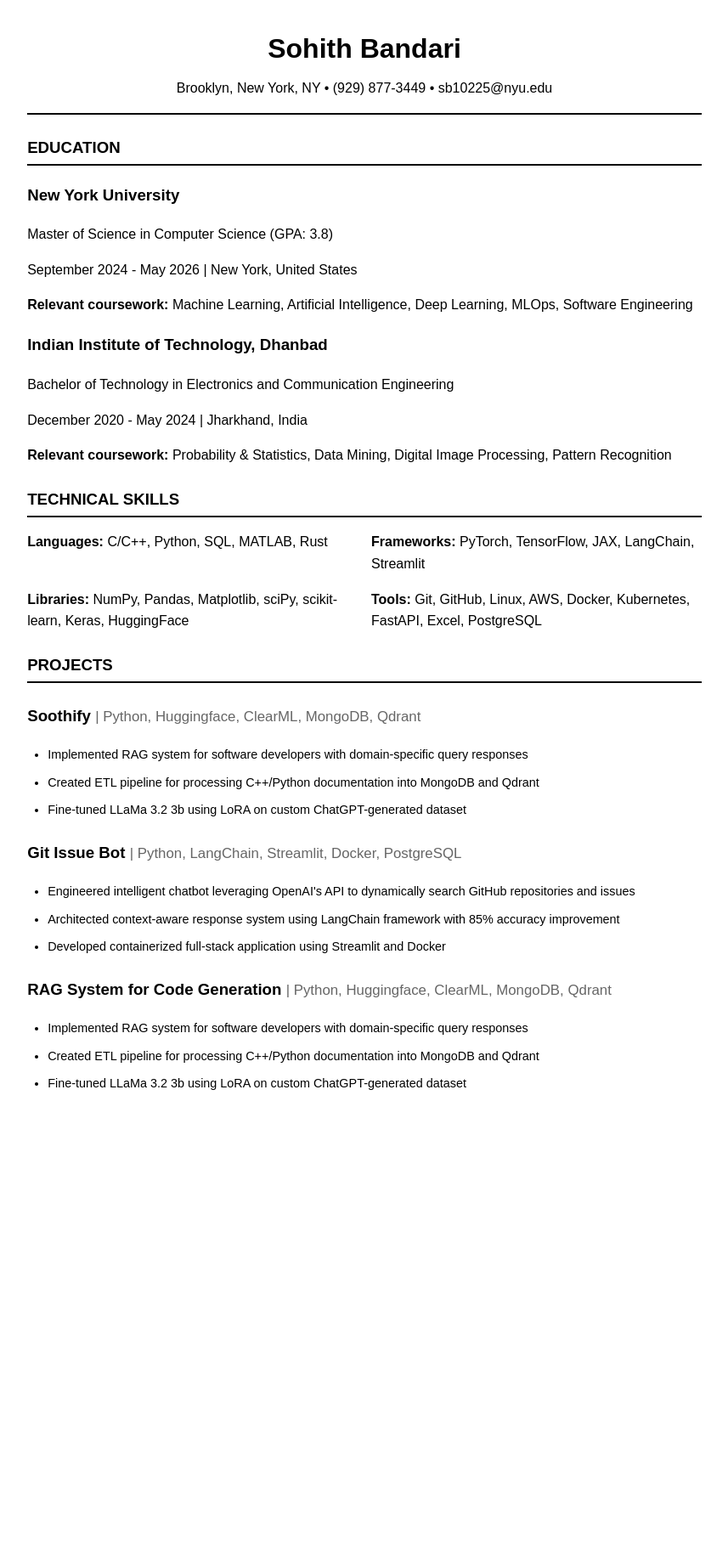
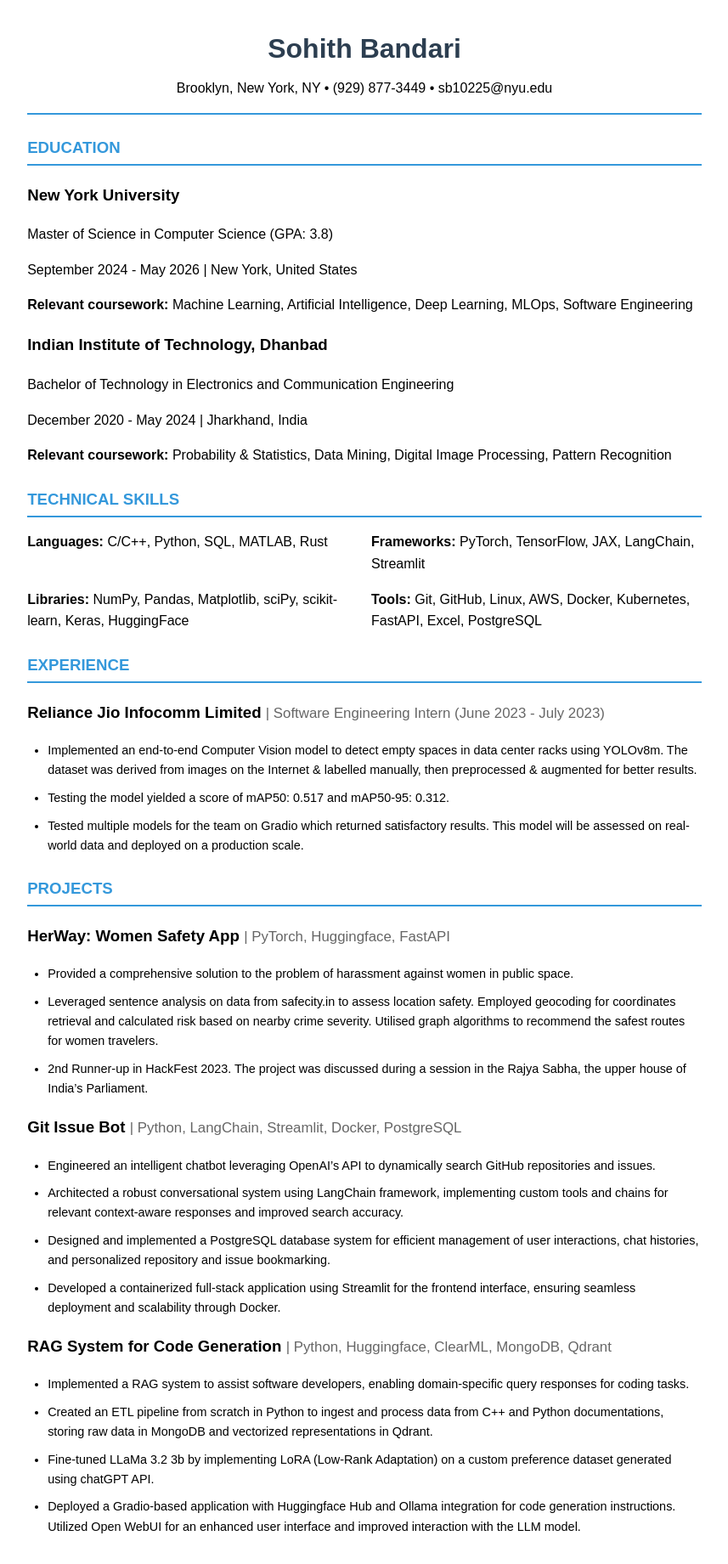
Before and after one commit to Billa-Man/swe-assignment-1, a Django app: page / in a window 1280 px wide. Shown: the whole page at 85% size, without its empty margins (211-1068 px from the left). Before the commit the page ends 1283 px from the top, so only its background shows below. Run offline with Django 5.2, Linux system fonts and the light colour scheme.

Commit message:
almost done

```diff
--- a/resume_project/resume_site/converter/static/converter/resume.css
+++ b/resume_project/resume_site/converter/static/converter/resume.css
@@ -10,19 +10,19 @@ body {
     text-align: center;
     margin-bottom: 1.5rem;
     padding-bottom: 1rem;
-    border-bottom: 2px solid #000000;
+    border-bottom: 2px solid #3498db;
 }
 
 h1 {
     font-size: 24pt;
-    color: #000000;
+    color: #2c3e50;
     margin-bottom: 0.5rem;
 }
 
 h2 {
-    color: #000000;
+    color: #3498db;
     font-size: 14pt;
-    border-bottom: 2px solid #000000;
+    border-bottom: 2px solid #3498db;
     padding-bottom: 0.3rem;
     margin-top: 1.5rem;
 }
@@ -39,7 +39,7 @@ h2 {
 }
 
 .project-item {
-    margin: 1.5rem 0;
+    margin: 1.2rem 0;
 }
 
 .tech-stack {
--- a/resume_project/resume_site/converter/templates/converter/resume.html
+++ b/resume_project/resume_site/converter/templates/converter/resume.html
@@ -2,7 +2,7 @@
 <!DOCTYPE html>
 <html>
 <head>
-    <title>John Doe - Machine Learning Engineer</title>
+    <title>Sohith Bandari - Machine Learning Engineer</title>
     <link rel="stylesheet" href="{% static 'converter/resume.css' %}">
 </head>
 <body>
@@ -61,34 +61,49 @@
         </div>
     </section>
 
+    <!-- Experience Section -->
+    <section class="projects">
+        <h2>EXPERIENCE</h2>
+        <div class="project-item">
+            <h3>Reliance Jio Infocomm Limited <span class="tech-stack">| Software Engineering Intern (June 2023 - July 2023)</span></h3>
+            <ul>
+                <li>Implemented an end-to-end Computer Vision model to detect empty spaces in data center racks using YOLOv8m. The dataset was derived from images on the Internet & labelled manually, then preprocessed & augmented for better results.</li>
+                <li>Testing the model yielded a score of mAP50: 0.517 and mAP50-95: 0.312.</li>
+                <li>Tested multiple models for the team on Gradio which returned satisfactory results. This model will be assessed on real-world data and deployed on a production scale.</li>
+            </ul>
+        </div>
+    </section>
+
     <!-- Projects Section -->
     <section class="projects">
         <h2>PROJECTS</h2>
 
         <div class="project-item">
-            <h3>Soothify <span class="tech-stack">| Python, Huggingface, ClearML, MongoDB, Qdrant</span></h3>
+            <h3>HerWay: Women Safety App <span class="tech-stack">| PyTorch, Huggingface, FastAPI</span></h3>
             <ul>
-                <li>Implemented RAG system for software developers with domain-specific query responses</li>
-                <li>Created ETL pipeline for processing C++/Python documentation into MongoDB and Qdrant</li>
-                <li>Fine-tuned LLaMa 3.2 3b using LoRA on custom ChatGPT-generated dataset</li>
+                <li>Provided a comprehensive solution to the problem of harassment against women in public space.</li>
+                <li>Leveraged sentence analysis on data from safecity.in to assess location safety. Employed geocoding for coordinates retrieval and calculated risk based on nearby crime severity. Utilised graph algorithms to recommend the safest routes for women travelers.</li>
+                <li>2nd Runner-up in HackFest 2023. The project was discussed during a session in the Rajya Sabha, the upper house of India’s Parliament.</li>
             </ul>
         </div>
 
         <div class="project-item">
             <h3>Git Issue Bot <span class="tech-stack">| Python, LangChain, Streamlit, Docker, PostgreSQL</span></h3>
             <ul>
-                <li>Engineered intelligent chatbot leveraging OpenAI's API to dynamically search GitHub repositories and issues</li>
-                <li>Architected context-aware response system using LangChain framework with 85% accuracy improvement</li>
-                <li>Developed containerized full-stack application using Streamlit and Docker</li>
+                <li>Engineered an intelligent chatbot leveraging OpenAI’s API to dynamically search GitHub repositories and issues.</li>
+                <li>Architected a robust conversational system using LangChain framework, implementing custom tools and chains for relevant context-aware responses and improved search accuracy.</li>
+                <li>Designed and implemented a PostgreSQL database system for efficient management of user interactions, chat histories, and personalized repository and issue bookmarking.</li>
+                <li>Developed a containerized full-stack application using Streamlit for the frontend interface, ensuring seamless deployment and scalability through Docker.</li>
             </ul>
         </div>
 
         <div class="project-item">
             <h3>RAG System for Code Generation <span class="tech-stack">| Python, Huggingface, ClearML, MongoDB, Qdrant</span></h3>
             <ul>
-                <li>Implemented RAG system for software developers with domain-specific query responses</li>
-                <li>Created ETL pipeline for processing C++/Python documentation into MongoDB and Qdrant</li>
-                <li>Fine-tuned LLaMa 3.2 3b using LoRA on custom ChatGPT-generated dataset</li>
+                <li>Implemented a RAG system to assist software developers, enabling domain-specific query responses for coding tasks.</li>
+                <li>Created an ETL pipeline from scratch in Python to ingest and process data from C++ and Python documentations, storing raw data in MongoDB and vectorized representations in Qdrant.</li>
+                <li>Fine-tuned LLaMa 3.2 3b by implementing LoRA (Low-Rank Adaptation) on a custom preference dataset generated using chatGPT API.</li>
+                <li>Deployed a Gradio-based application with Huggingface Hub and Ollama integration for code generation instructions. Utilized Open WebUI for an enhanced user interface and improved interaction with the LLM model.</li>
             </ul>
         </div>
     </section>
```
